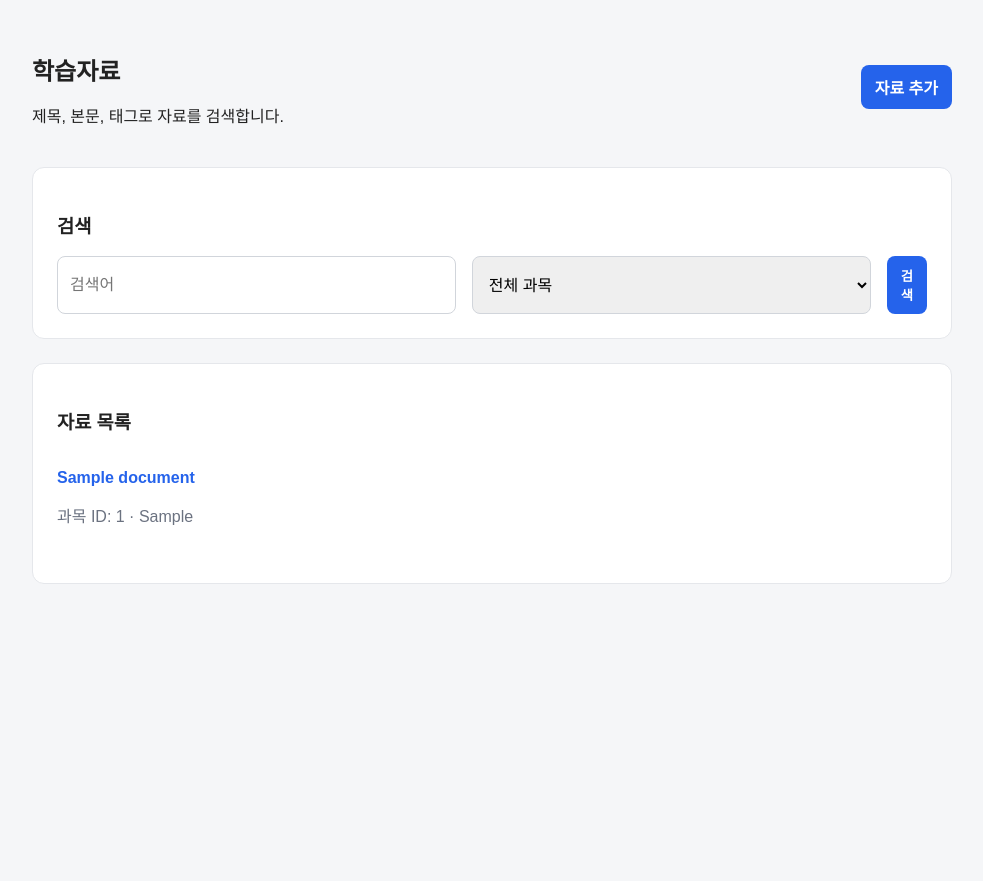
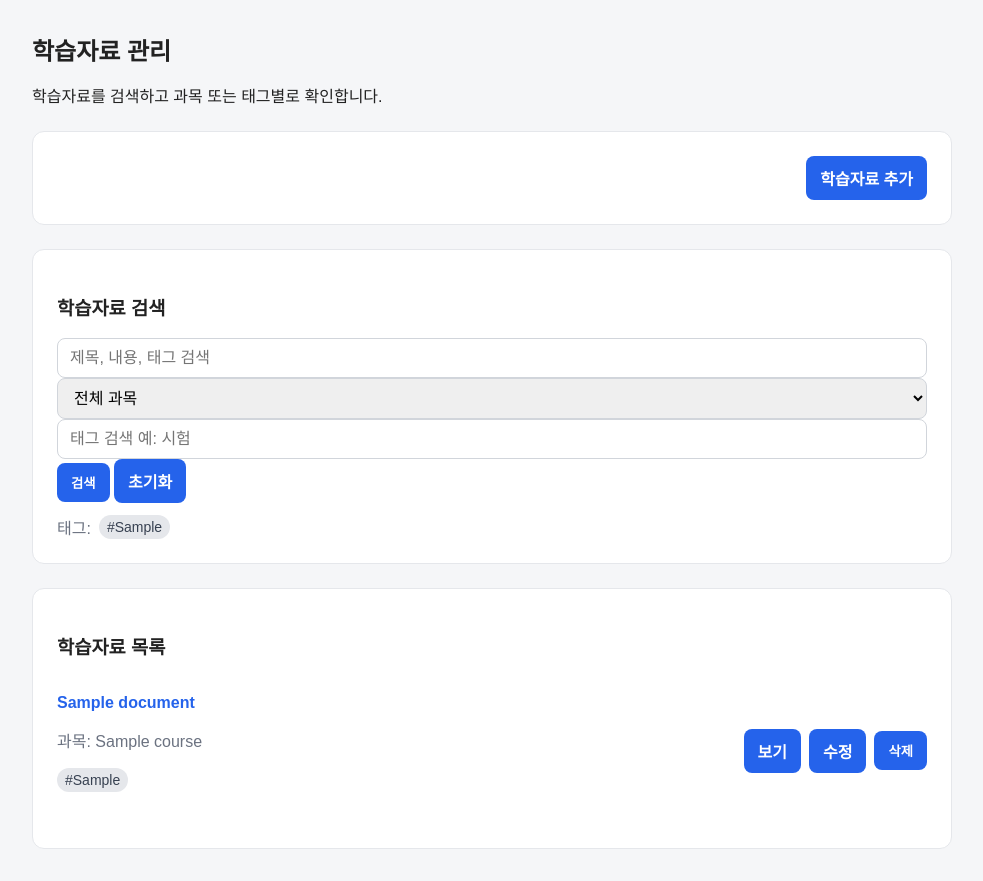
Before and after one commit to jyj0816/StudyHelper, a FastAPI app: page /web/documents in a window 1280 px wide. Shown: the part 60-941 px from the top of the page, without its empty margins (148-1131 px from the left). Before the commit the page ends 644 px from the top, so only its background shows below. Run offline with FastAPI, Linux system fonts and the light colour scheme; the visitor is signed in with stand-in values (Sample User, id 1); tables that the repository leaves empty hold one stand-in row (values such as "Sample post").

Commit message:
feat: improve document search and tags

```diff
--- a/app/routers/documents.py
+++ b/app/routers/documents.py
@@ -51,6 +51,7 @@ def read_documents(
     current_user: CurrentUser,
     q: str | None = Query(default=None),
     course_id: int | None = Query(default=None),
+    tag: str | None = Query(default=None),
     skip: int = Query(default=0, ge=0),
     limit: int = Query(default=10, ge=1, le=100),
 ):
@@ -59,6 +60,7 @@ def read_documents(
         user_id=current_user.id,
         q=q,
         course_id=course_id,
+        tag=tag,
         skip=skip,
         limit=limit,
     )
--- a/app/static/css/style.css
+++ b/app/static/css/style.css
@@ -204,3 +204,30 @@ button.danger {
     gap: 8px;
     align-items: center;
 }
+
+.top-actions {
+    display: flex;
+    justify-content: flex-end;
+}
+
+.tag-list {
+    margin-top: 12px;
+    display: flex;
+    gap: 8px;
+    flex-wrap: wrap;
+    align-items: center;
+}
+
+.tag-chip {
+    display: inline-block;
+    padding: 4px 8px;
+    border-radius: 999px;
+    background: #e5e7eb;
+    color: #374151;
+    font-size: 14px;
+    text-decoration: none;
+}
+
+.tag-chip:hover {
+    background: #d1d5db;
+}
--- a/app/templates/documents/list.html
+++ b/app/templates/documents/list.html
@@ -3,58 +3,103 @@
 {% block title %}학습자료 - StudyHelper{% endblock %}
 
 {% block content %}
-<section class="page-title row-between">
-    <div>
-        <h2>학습자료</h2>
-        <p>제목, 본문, 태그로 자료를 검색합니다.</p>
-    </div>
-    <a class="button-link" href="/web/documents/new">자료 추가</a>
+<section class="page-title">
+    <h2>학습자료 관리</h2>
+    <p>학습자료를 검색하고 과목 또는 태그별로 확인합니다.</p>
 </section>
 
 <section class="card">
-    <h3>검색</h3>
+    <div class="top-actions">
+        <a href="/web/documents/new" class="button-link">학습자료 추가</a>
+    </div>
+</section>
 
-    <form method="get" action="/web/documents" class="form horizontal">
-        <input type="text" name="q" value="{{ q }}" placeholder="검색어">
+<section class="card">
+    <h3>학습자료 검색</h3>
+
+    <form method="get" action="/web/documents" class="search-form">
+        <input type="text" name="q" value="{{ q }}" placeholder="제목, 내용, 태그 검색">
 
         <select name="course_id">
             <option value="">전체 과목</option>
+
             {% for course in courses %}
-                <option value="{{ course.id }}"
-                    {% if selected_course_id == course.id %}selected{% endif %}
-                >
+                <option value="{{ course.id }}" {% if selected_course_id == course.id %}selected{% endif %}>
                     {{ course.name }}
                 </option>
             {% endfor %}
         </select>
 
+        <input type="text" name="tag" value="{{ selected_tag }}" placeholder="태그 검색 예: 시험">
+
         <button type="submit">검색</button>
+        <a href="/web/documents" class="button-link">초기화</a>
     </form>
+
+    {% if all_tags %}
+        <div class="tag-list">
+            <span class="muted">태그:</span>
+
+            {% for tag in all_tags %}
+                <a href="/web/documents?tag={{ tag }}" class="tag-chip">
+                    #{{ tag }}
+                </a>
+            {% endfor %}
+        </div>
+    {% endif %}
 </section>
 
 <section class="card">
-    <h3>자료 목록</h3>
+    <h3>학습자료 목록</h3>
 
     {% if documents %}
         <ul class="item-list">
             {% for document in documents %}
                 <li>
                     <div>
-                        <a href="/web/documents/{{ document.id }}">
-                            <strong>{{ document.title }}</strong>
-                        </a>
+                        <strong>
+                            <a href="/web/documents/{{ document.id }}">
+                                {{ document.title }}
+                            </a>
+                        </strong>
+
                         <p class="muted">
-                            과목 ID: {{ document.course_id }}
-                            {% if document.tags %}
-                                · {{ document.tags }}
+                            과목:
+                            {% if document.course %}
+                                {{ document.course.name }}
+                            {% else %}
+                                알 수 없음
                             {% endif %}
                         </p>
+
+                        {% if document.tags %}
+                            <p>
+                                {% for tag in document.tags.split(",") %}
+                                    <a href="/web/documents?tag={{ tag.strip() }}" class="tag-chip">
+                                        #{{ tag.strip() }}
+                                    </a>
+                                {% endfor %}
+                            </p>
+                        {% else %}
+                            <p class="muted">태그가 없습니다.</p>
+                        {% endif %}
+                    </div>
+
+                    <div class="actions">
+                        <a href="/web/documents/{{ document.id }}" class="button-link">보기</a>
+                        <a href="/web/documents/{{ document.id }}/edit" class="button-link">수정</a>
+
+                        <form method="post" action="/web/documents/{{ document.id }}/delete">
+                            <button type="submit" onclick="return confirm('이 학습자료를 삭제할까요?')">
+                                삭제
+                            </button>
+                        </form>
                     </div>
                 </li>
             {% endfor %}
         </ul>
     {% else %}
-        <p class="muted">검색 결과 또는 등록된 자료가 없습니다.</p>
+        <p class="muted">조건에 맞는 학습자료가 없습니다.</p>
     {% endif %}
 </section>
 {% endblock %}
```
Also changed, not shown: app/routers/web.py (+13 -0 lines), app/services/document_service.py (+60 -3 lines), tests/test_document_search_tags.py (added, +224 -0 lines), README.md.
